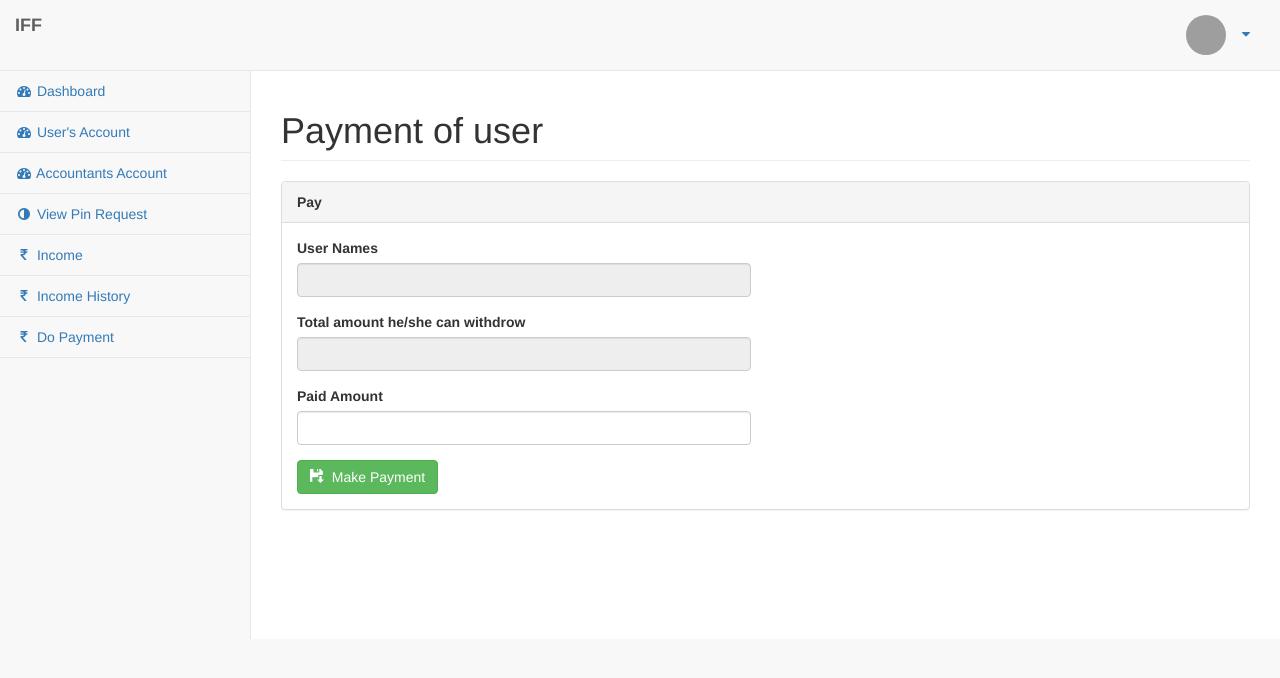
After one commit to AJAkimana/iff, a PHP site: page /admin/payment_form.php?payment_id=1 in a window 1280 px wide. The commit adds this page. Shown: the top 678 px of the page. Run offline with PHP 8.4, Linux system fonts and the light colour scheme; the visitor is signed in with stand-in values (Sample User, id 1); data that the repository does not hold is empty; grey boxes are pictures that could not be loaded.

Commit message:
Adding payment option

```diff
--- /dev/null
+++ b/admin/payment_form.php
@@ -0,0 +1,194 @@
+
+
+<?php
+session_start();
+
+$id=$_GET['payment_id'];
+require_once('php-includes/connect.php');
+$userident = $_SESSION['userident'];
+
+if(!isset($_SESSION['id'])) {
+    header('Location:../index.php');
+}
+if(isset($_POST['btn_save_updates'])){
+    //getting the text data from the fields
+    $total_bal = $_POST["total_bal"];
+    $total_payment = $_POST["total_payment"];
+    $paid_amount = $_POST["paid_amount"];
+    if($paid_amount <= $total_bal ){
+        $new_total_bal = $total_bal - $paid_amount;
+        $new_paid_bal = $total_payment + $paid_amount;
+        $tax = (($paid_amount*18)/100);
+        $amout_to_take = ($paid_amount - $tax) -1000;
+
+        $update = "update income set total_bal='$new_total_bal', total_payment='$new_paid_bal' where userident='$id'";
+        $run = mysqli_query($con, $update);
+        if($run)
+        {
+            ?>
+            <script>
+              alert('Collect : <?php echo $amout_to_take; ?>  of <?php echo $paid_amount; ?> after charges');
+              window.location.href='payment.php';
+              </script>
+            <?php
+        }
+        else
+        {
+            echo "<script>alert('There is something wrong!')</script>";
+        }
+    }
+    else{
+        ?>
+          <script>
+            alert('You do not have those amount !...');
+            window.location.href='payment_form.php';
+            </script>
+          <?php
+    }
+}
+
+$result = mysqli_query($con,"SELECT * FROM user, income where income.userident='" . $_GET['payment_id'] . "'");
+$row= mysqli_fetch_array($result);
+?>
+
+
+<!DOCTYPE html>
+<html lang="en">
+
+<head>
+
+    <meta charset="utf-8">
+    <meta http-equiv="X-UA-Compatible" content="IE=edge">
+    <meta name="viewport" content="width=device-width, initial-scale=1">
+    <meta name="description" content="">
+    <meta name="author" content="">
+
+    <title>IFF</title>
+
+    <!-- Bootstrap Core CSS -->
+    <link href="../vendor/bootstrap/css/bootstrap.min.css" rel="stylesheet">
+
+    <!-- MetisMenu CSS -->
+    <link href="../vendor/metisMenu/metisMenu.min.css" rel="stylesheet">
+
+    <!-- DataTables CSS -->
+    <link href="../vendor/datatables-plugins/dataTables.bootstrap.css" rel="stylesheet">
+
+    <!-- DataTables Responsive CSS -->
+    <link href="../vendor/datatables-responsive/dataTables.responsive.css" rel="stylesheet">
+
+    <!-- Custom CSS -->
+    <link href="../dist/css/sb-admin-2.css" rel="stylesheet">
+
+    <!-- Custom Fonts -->
+    <link href="../vendor/font-awesome/css/font-awesome.min.css" rel="stylesheet" type="text/css">
+
+    <!-- HTML5 Shim and Respond.js IE8 support of HTML5 elements and media queries -->
+    <!-- WARNING: Respond.js doesn't work if you view the page via file:// -->
+    <!--[if lt IE 9]>
+        <script src="https://oss.maxcdn.com/libs/html5shiv/3.7.0/html5shiv.js"></script>
+        <script src="https://oss.maxcdn.com/libs/respond.js/1.4.2/respond.min.js"></script>
+    <![endif]-->
+
+</head>
+
+<body>
+
+    <div id="wrapper">
+
+        <!-- Navigation -->
+        <?php include('php-includes/menu.php'); ?>
+
+        <!-- Page Content -->
+        <div id="page-wrapper">
+            <div class="row">
+                <div class="col-lg-12">
+                    <h1 class="page-header">Payment of user</h1>
+                </div>
+                <!-- /.col-lg-12 -->
+            </div>
+            <!-- /.row -->
+            <div class="row">
+                <div class="col-lg-12">
+                    <div class="panel panel-default">
+                        <div class="panel-heading">
+                        <b>Pay </b>
+                        </div>
+                        <!-- /.panel-heading -->
+                        <div class="panel-body">
+                            <div class="row">
+                                    <div class="col-lg-6">
+                                        <form role="form" method="post" action="">
+                                            <?php
+                                            if(isset($errMSG)){
+                                                ?>
+                                                <div class="alert alert-danger">
+                                                <span class="glyphicon glyphicon-info-sign"></span> &nbsp; <?php echo $errMSG; ?>
+                                                </div>
+                                                <?php
+                                            }
+                                            ?>
+                                            <div class="form-group">
+                                                <label>User Names</label>
+                                                <input class="form-control" name="Names" value="<?php echo $row['Names']; ?>"  readonly>
+                                            </div>
+                                            <div class="form-group">
+                                                <label>Total amount he/she can withdrow</label>
+                                                <input class="form-control" name="total_bal" value="<?php echo $row['total_bal']; ?>" readonly>
+                                            </div>
+                                            <div class="form-group">
+                                                <input class="form-control" name="total_payment" value="<?php echo $row['total_payment']; ?>" style="display: none">
+                                            </div>
+                                            <div class="form-group">
+                                                <label>Paid Amount</label>
+                                                <input class="form-control" name="paid_amount" >
+                                            </div>
+                                            <button type="submit" name="btn_save_updates" class="btn btn-success"><span class="glyphicon glyphicon-floppy-save"></span>&nbsp; Make Payment</button>
+                                        </form>
+                                    </div>
+
+                    </div>
+                    <!-- /.panel -->
+                </div>
+                <!-- /.col-lg-12 -->
+            </div>
+
+
+
+
+            <!-- /.row -->
+        </div>
+        <!-- /#page-wrapper -->
+
+    </div>
+    <!-- /#wrapper -->
+
+    <!-- jQuery -->
+    <script src="../vendor/jquery/jquery.min.js"></script>
+
+    <!-- Bootstrap Core JavaScript -->
+    <script src="../vendor/bootstrap/js/bootstrap.min.js"></script>
+
+    <!-- Metis Menu Plugin JavaScript -->
+    <script src="../vendor/metisMenu/metisMenu.min.js"></script>
+
+    <!-- DataTables JavaScript -->
+    <script src="../vendor/datatables/js/jquery.dataTables.min.js"></script>
+    <script src="../vendor/datatables-plugins/dataTables.bootstrap.min.js"></script>
+    <script src="../vendor/datatables-responsive/dataTables.responsive.js"></script>
+
+    <!-- Custom Theme JavaScript -->
+    <script src="../dist/js/sb-admin-2.js"></script>
+
+    <!-- Page-Level Demo Scripts - Tables - Use for reference -->
+    <script>
+    $(document).ready(function() {
+        $('#dataTables-example').DataTable({
+            responsive: true
+        });
+    });
+    </script>
+
+</body>
+
+</html>
--- a/admin/php-includes/menu.php
+++ b/admin/php-includes/menu.php
@@ -59,6 +59,9 @@ $result = mysqli_fetch_array($query);
                         <li>
                             <a href="income-history.php"><i class="fa fa-rupee fa-fw"></i> Income History</a>
                         </li>
+                        <li>
+                            <a href="payment.php"><i class="fa fa-rupee fa-fw"></i> Do Payment</a>
+                        </li>
                     </ul>
                 </div>
                 <!-- /.sidebar-collapse -->
```
Also changed, not shown: admin/payment.php (added, +153 -0 lines).
